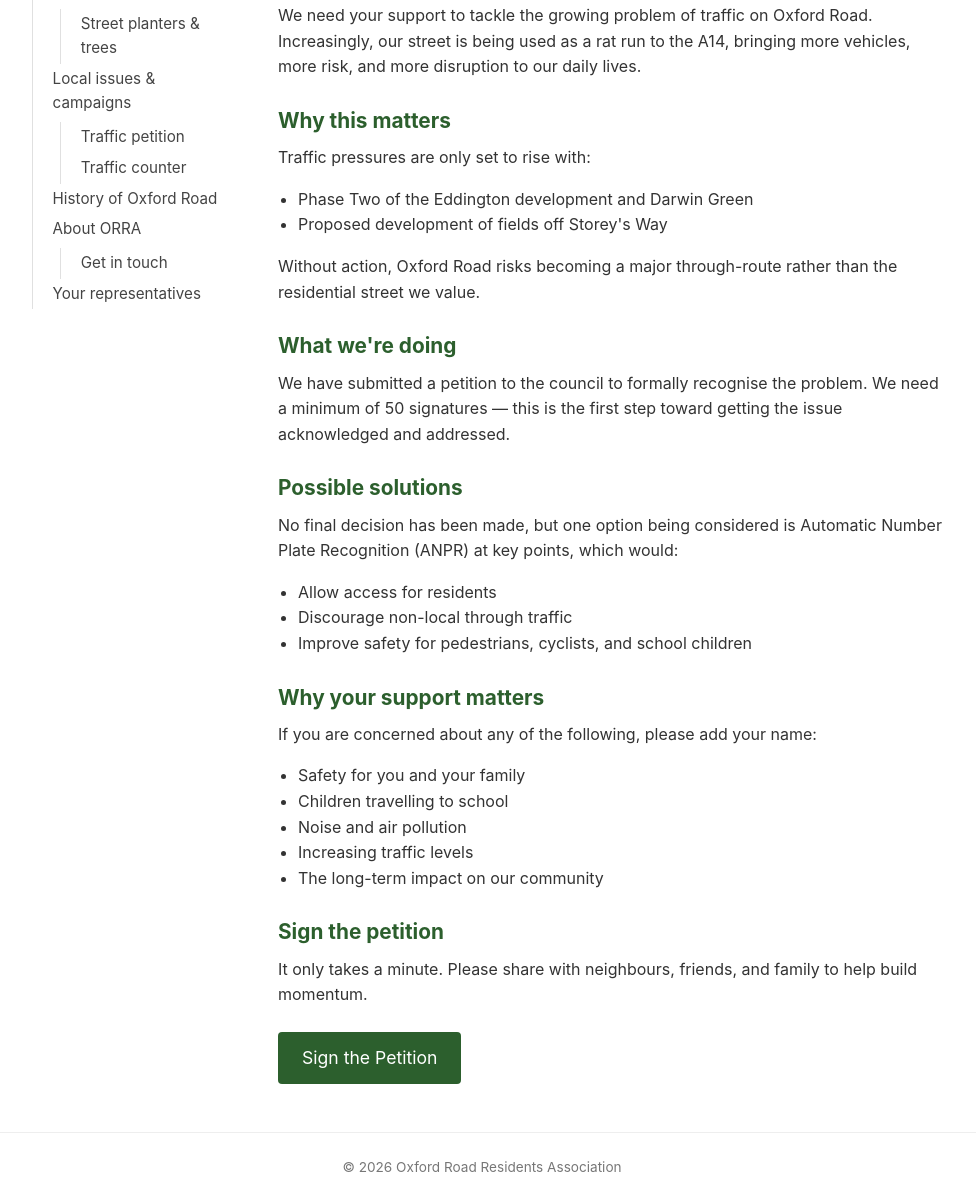
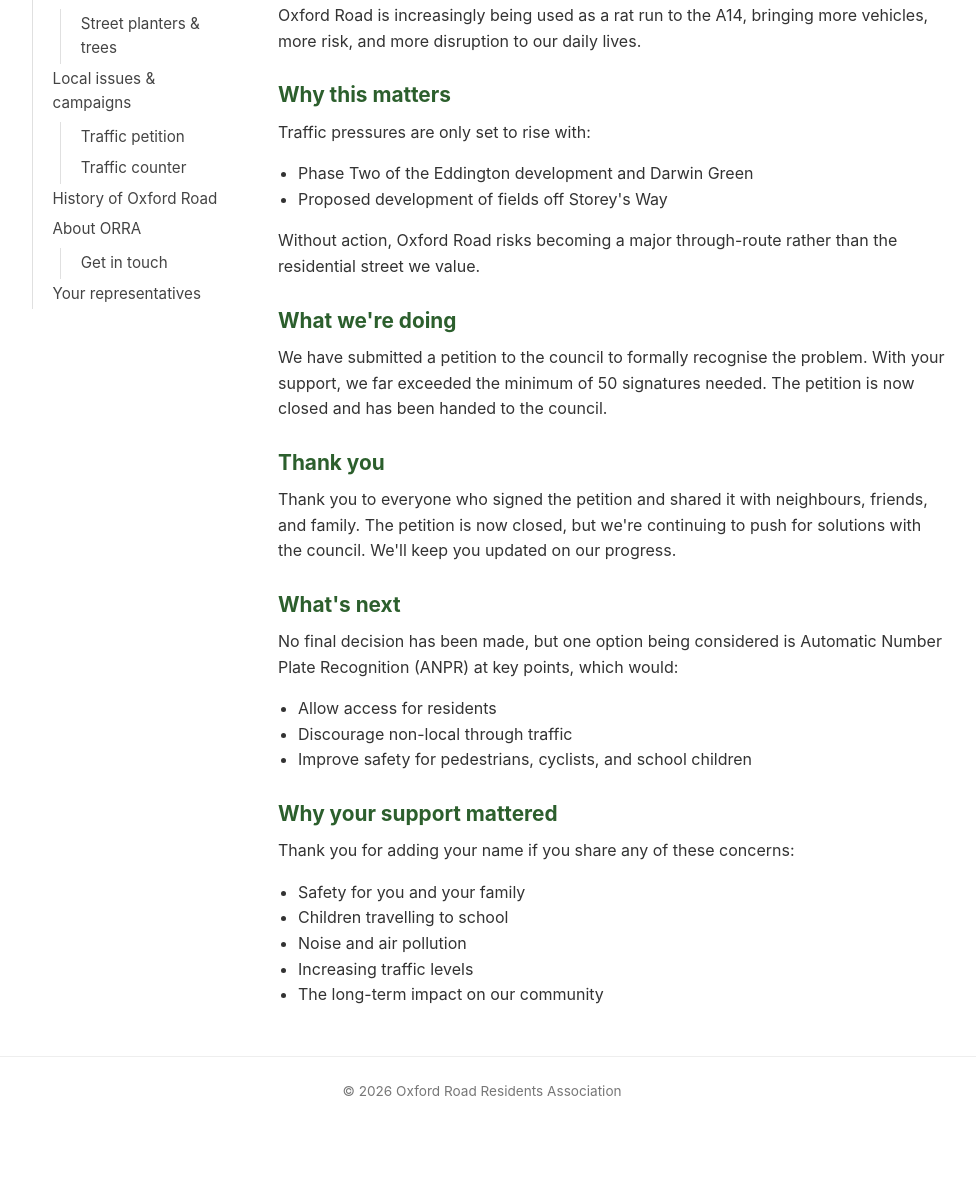
Before and after one commit to olane/oxrd, an Eleventy site: page src/kb/local-issues/traffic-petition.md in a window 1280 px wide. Shown: the part 210-1413 px from the top of the page, without its empty margins (158-1134 px from the left). After the commit the page ends 1337 px from the top, so only its background shows below. Built offline with nearby package versions, Linux system fonts and the light colour scheme; Eleventy itself is replaced by a stand-in of ours; files that its build step writes are made by us from their sources.

Commit message:
petition updates

```diff
--- a/src/index.html
+++ b/src/index.html
@@ -24,12 +24,12 @@ title: ORRA – Oxford Road Residents Association
     <article class="highlight-card">
       <h3>Traffic petition: stop the rat running</h3>
       <p>
-        We're campaigning to tackle the growing problem of rat-running traffic
-        along Oxford Road. We've submitted a petition to the council and need
-        your support.
+        Our campaign to tackle the growing problem of rat-running traffic along
+        Oxford Road. The petition has now closed &mdash; thank you to everyone
+        who signed.
       </p>
       <p>
-        <a href="kb/local-issues/traffic-petition/">Read more and sign the petition &rarr;</a>
+        <a href="kb/local-issues/traffic-petition/">Read more about the campaign &rarr;</a>
       </p>
     </article>
   </div>
--- a/src/kb/local-issues/traffic-petition.md
+++ b/src/kb/local-issues/traffic-petition.md
@@ -8,8 +8,7 @@ eleventyNavigation:
 
 # Community petition: stop the rat running
 
-We need your support to tackle the growing problem of traffic on Oxford Road.
-Increasingly, our street is being used as a rat run to the A14, bringing more
+Oxford Road is increasingly being used as a rat run to the A14, bringing more
 vehicles, more risk, and more disruption to our daily lives.
 
 ## Why this matters
@@ -25,10 +24,16 @@ residential street we value.
 ## What we're doing
 
 We have submitted a petition to the council to formally recognise the problem.
-We need a minimum of 50 signatures — this is the first step toward getting the
-issue acknowledged and addressed.
+With your support, we far exceeded the minimum of 50 signatures needed. The
+petition is now closed and has been handed to the council.
 
-## Possible solutions
+## Thank you
+
+Thank you to everyone who signed the petition and shared it with neighbours,
+friends, and family. The petition is now closed, but we're continuing to push
+for solutions with the council. We'll keep you updated on our progress.
+
+## What's next
 
 No final decision has been made, but one option being considered is Automatic
 Number Plate Recognition (ANPR) at key points, which would:
@@ -37,23 +42,12 @@ Number Plate Recognition (ANPR) at key points, which would:
 - Discourage non-local through traffic
 - Improve safety for pedestrians, cyclists, and school children
 
-## Why your support matters
+## Why your support mattered
 
-If you are concerned about any of the following, please add your name:
+Thank you for adding your name if you share any of these concerns:
 
 - Safety for you and your family
 - Children travelling to school
 - Noise and air pollution
 - Increasing traffic levels
 - The long-term impact on our community
-
-## Sign the petition
-
-It only takes a minute. Please share with neighbours, friends, and family to
-help build momentum.
-
-<p class="cta-wrapper">
-  <a class="cta" href="https://cambridgeshire.cmis.uk.com/ccc_live/ePetitions/tabid/115/ID/109/Stop-the-rat-running-from-Histon-Road-and-Huntingdon-Road-through-residential-neighbourhoods.aspx">
-    Sign the Petition
-  </a>
-</p>
```
